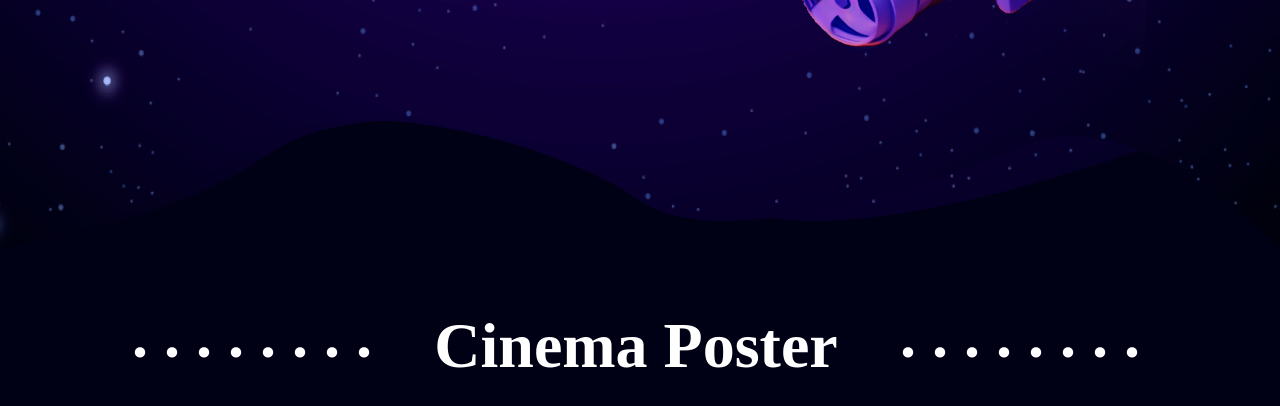
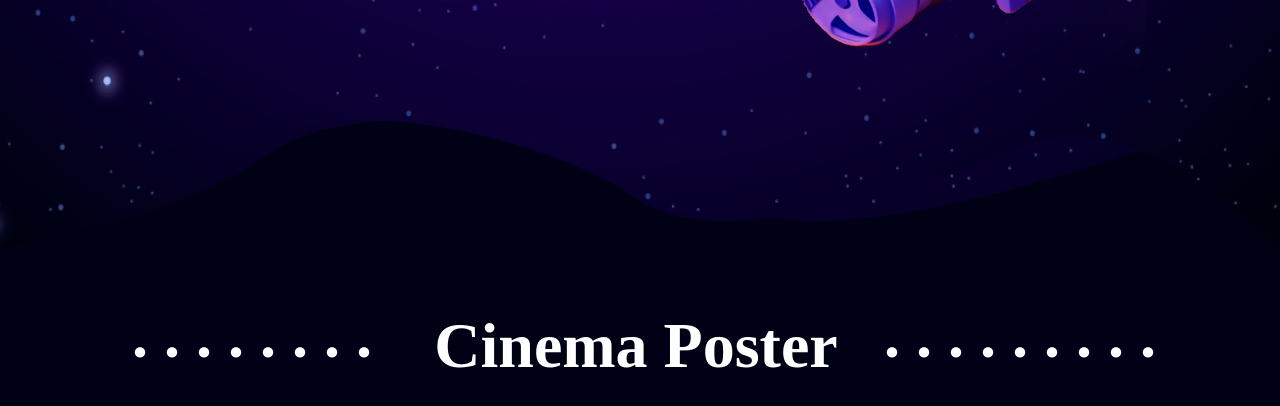
Before and after one commit to SofiiaKashubiak/cinema, a Vue app in the folder front_cinema/: page / in a window 1280 px wide. Shown: the part 696-1102 px from the top of the page. Built offline with nearby package versions, Linux system fonts and the light colour scheme.

Commit message:
design for main page

```diff
--- a/front_cinema/src/components/others/mainPage.vue
+++ b/front_cinema/src/components/others/mainPage.vue
@@ -35,7 +35,7 @@
       <a>Cinema Poster</a>
     </div>
     <div class="slider-text-3">
-      <a>. . . . . . . .</a>
+      <a>. . . . . . . . .</a>
     </div>
     </div>
     <div class="phone">
```
